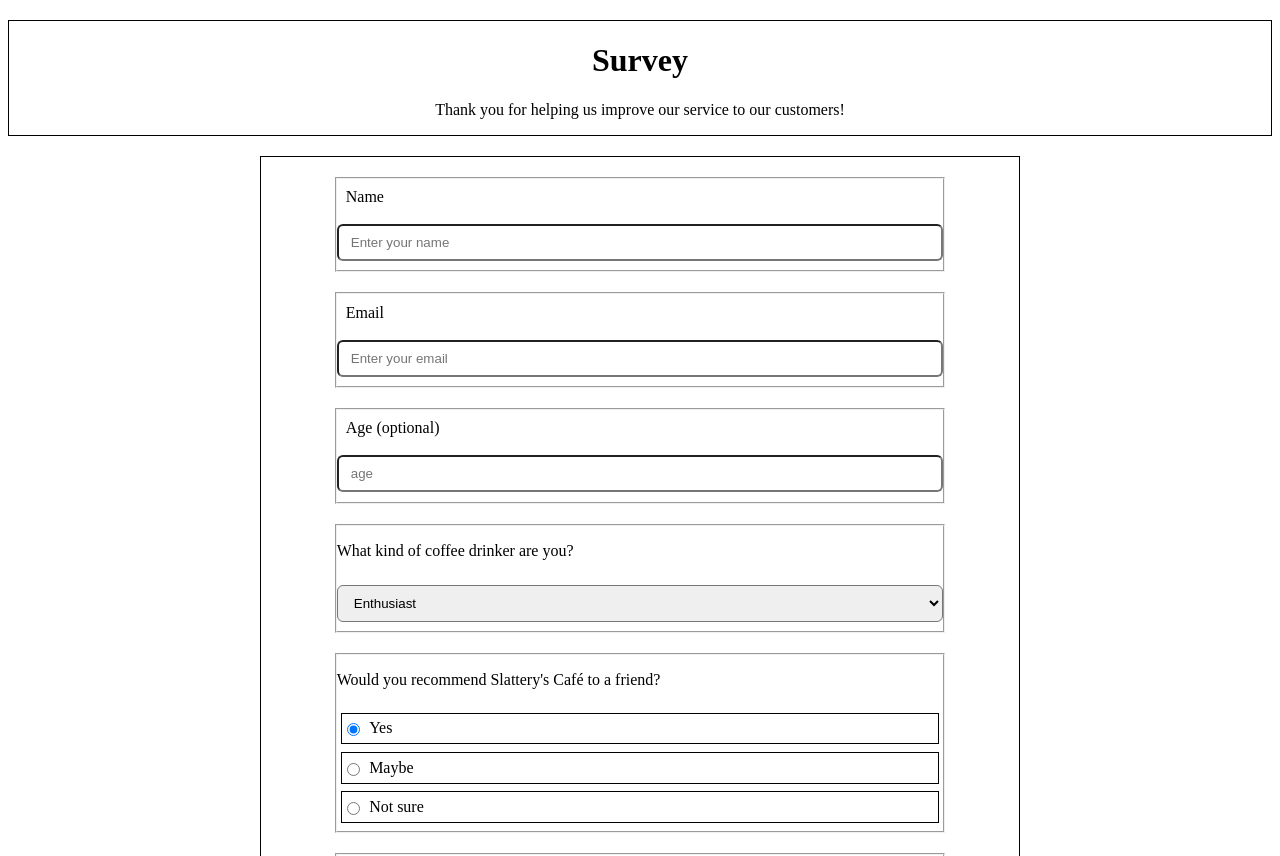
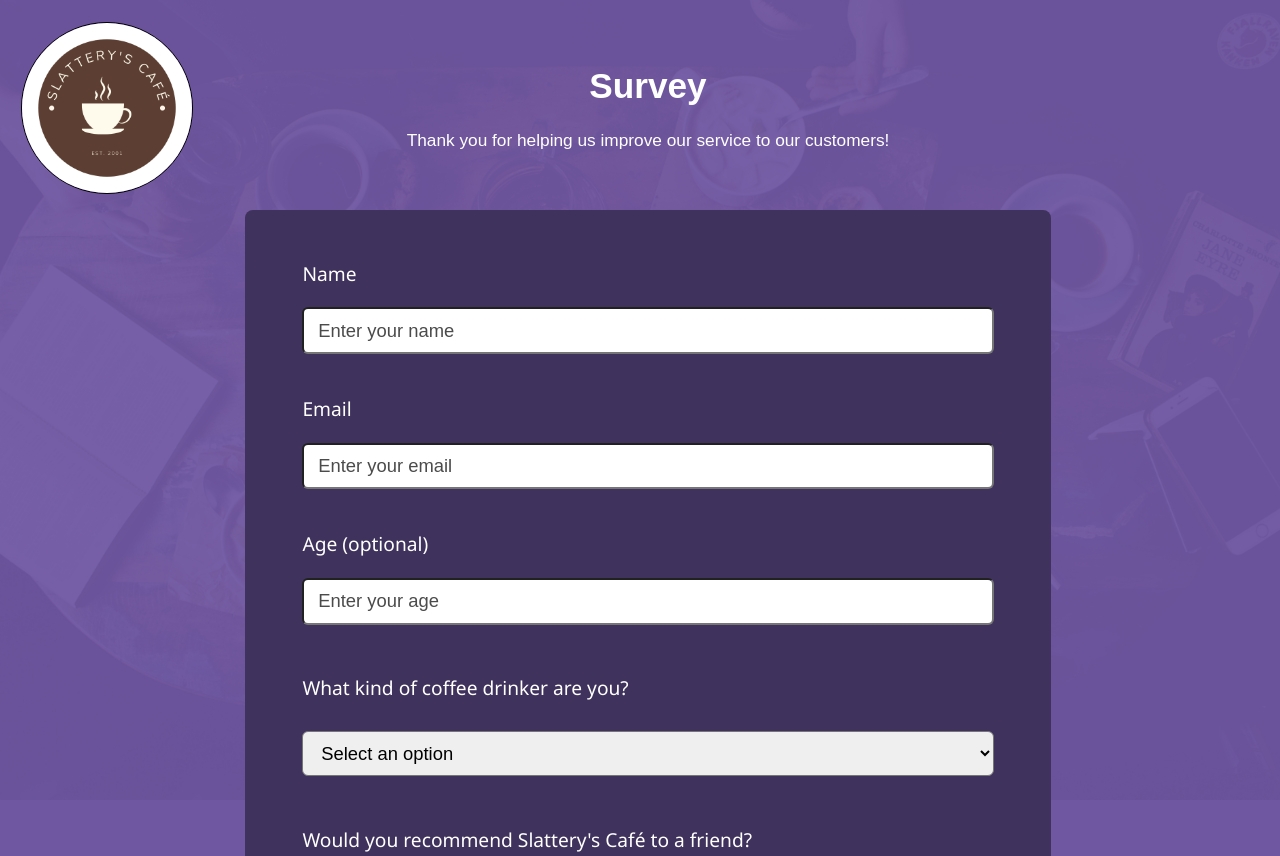
Before and after one commit to CoderDez/SurveyForm, a plain HTML site: page index.html in a window 1280 px wide. Shown: the top 856 px of the page. Drawn offline with Linux system fonts and the light colour scheme.

Commit message:
CSS finished
includes more minor changes to html

```diff
--- a/index.html
+++ b/index.html
@@ -8,7 +8,7 @@
     </head>
     <body>
         <header>
-            <!--img id="logo" alt="Slattery's Café Logo" src="images/logo.png"/>-->
+            <img id="logo" alt="Slattery's Café Logo" src="images/logo.png"/>
             <h1 id="title">Survey</h1>
             <p id="description">Thank you for helping us improve our service to our customers!</p>
         </header>
@@ -27,12 +27,13 @@
                 <!-- age -->
                 <fieldset>
                     <label id="age-label" for="age">Age (optional)</label>
-                    <input id="age" type="number" name="age" min="16" max="120" placeholder="age"/>
+                    <input id="age" type="number" name="age" min="16" max="120" placeholder="Enter your age"/>
                 </fieldset>
                 <!-- coffee drinker type -->
                 <fieldset>
                     <p class="question">What kind of coffee drinker are you?</p>
                     <select id="dropdown" name="coffee_drinker_type">
+                        <option selected disabled>Select an option</option>
                         <option value="Enthusiast">Enthusiast</option>
                         <option value="lover">Lover</option>
                         <option value="habitual">Habitual</option>
@@ -43,7 +44,7 @@
                 <!-- recommendation -->
                 <fieldset>
                     <p class="question">Would you recommend Slattery's Café to a friend?</p>
-                    <div class="radio-buttons">
+                    <div class="radio-buttons-container">
                         <div class="radio-button">
                             <input id="yes" type="radio" name="recommend" checked/>
                             <label for="yes">Yes</label>
@@ -79,6 +80,10 @@
                             <label for="espresso">Espresso</label>
                         </div>
                         <div class="coffee-type">
+                            <input id="flat_white" type="checkbox" name="enjoyed_coffees" value="flat_white"/>
+                            <label for="flat_white">Flat White</label>
+                        </div>
+                        <div class="coffee-type">
                             <input id="iced_coffee" type="checkbox" name="enjoyed_coffees" value="iced_coffee"/>
                             <label for="iced_cofeee">Iced Coffee</label>
                         </div>
@@ -87,17 +92,13 @@
                             <label for="mocha">Mocha</label>
                         </div>
                         <div class="coffee-type">
-                            <input id="flat_white" type="checkbox" name="enjoyed_coffees" value="flat_white"/>
-                            <label for="flat_white">Lattè</label>
-                        </div>
-                        <div class="coffee-type">
                             <input id="frappe" type="checkbox" name="enjoyed_coffees" value="frappe"/>
                             <label for="frappe">Frappè</label>
                         </div>
                     </div>
                 </fieldset>
                 <fieldset>
-                    <p class="question">What do you like the most about Slattery's Café</p>
+                    <p class="question">What do you like the most about Slattery's Café?</p>
                     <textarea id="feedback"  name="feedback" rows="6" placeholder="We'd love to hear your feedback..."></textarea>
                 </fieldset>
                 <button id="submit" class="btn-submit" type="submit">Submit</button>
--- a/styles.css
+++ b/styles.css
@@ -1,12 +1,49 @@
 :root {
+    --logo-brown: #5c3f32;
+    --split-comp-blue: #3F325C;
+    --split-comp-blue-lighter: hsl(259, 30%, 49%);
+    --split-comp-green: hsl(139, 30%, 42%);
+}
 
+body {
+    background-color: var(--split-comp-blue-lighter);
+    width: 100vw;
+    height: 100vh;
+    overflow-x: hidden;
+}
+
+/* background image */
+body::before {
+    content: '';
+    background: url("images/background.jpg") no-repeat 50% 50%;
+    background-size: cover;
+    position: fixed;
+    display: block;
+    opacity: 5%;
+    top:0;
+    bottom:0;
+    right:0;
+    left:0;
+    height: 100%;
+    z-index: -1;
 }
 
 /* page header */
 header {
     position: relative;
     text-align: center;
-    border: .1em solid black;
+    padding: 1.75% 0;
+}
+
+#logo {
+    width: auto;
+    max-height: 100%;
+    margin: auto;
+    position: absolute;
+    top: 1%;
+    left: 1%;
+    border: .1em groove black;
+    border-radius: 50%;
 }
 
 header, form {
@@ -17,19 +54,27 @@ header, form {
 form {
     width: 60%;
     height: auto;
-    border: 1px solid black;
+    border-style: .1em groove black;
+    border-radius: 8px;
+    background-color: var(--split-comp-blue);
+    padding: 1.5%;
 }
 
 fieldset {
     padding: 0;
-    width: 80%;
+    width: 90%;
     margin: 2.5vh auto;
     display: flex;
     flex-direction: column;
+    border: none;
 }
 
 #name-label, #email-label, #age-label {
-    margin: 1.5%
+    margin: 1.5% 0;
+}
+
+h1, label, p, .btn-submit {
+    color: white;
 }
 
 #name, #email, #age, #dropdown, #feedback {
@@ -41,12 +86,15 @@ fieldset {
     max-width: 100%;
 }
 
+.radio-buttons-container, .coffee-types-container {
+    margin-left: 1.5%;
+}
+
 .radio-button, .coffee-type {
     display: flex;
     flex-direction: row;
     align-items: center;
     margin: 1.25% .75%;
-    border: 1px solid black;
 }
 
 .radio-button *, .coffee-type * {
@@ -61,6 +109,65 @@ fieldset {
 .btn-submit {
     border-radius: 6px;
     display: block;
-    margin: 2% auto;
-    width: 80%;
+    margin: 2.5% auto;
+    padding: 1.5%;
+    width: 90%;
+    background-color: var(--split-comp-green);
+    border: .1em groove black;
 }
+
+.btn-submit:hover {
+    transform: scale(1.005);
+    transition: .2s;
+    cursor: pointer;
+    --split-comp-green: hsl(139, 30%, 49%);
+    background-color: var(--split-comp-green);
+}
+
+/* font details */
+h1 {
+    font-family: Arial, Helvetica, sans-serif;
+    font-size: 2.2rem;
+}
+
+#description {
+    font-family: sans-serif, serif;
+    font-size: 1.08rem;
+}
+
+#name-label, #email-label, #age-label,
+.question,.btn-submit {
+    font-family: 'Segoe UI', Tahoma, Geneva, Verdana, sans-serif;
+    font-weight: 550;
+    font-size: 1.2rem;
+}
+
+label, input, #dropdown, textarea {
+    font-family: sans-serif, serif;
+    font-size: 1.15rem;
+}
+
+#name, #email, #age {
+    color: rgb(75, 75, 75);
+}
+
+/* override placeholder style */
+::placeholder { /* Chrome, Firefox, Opera, Safari 10.1+ */
+    color: rgb(75, 75, 75);
+    opacity: 1; /* Firefox */
+  }
+
+  :-ms-input-placeholder { /* Internet Explorer 10-11 */
+    color: rgb(75, 75, 75);
+  }
+
+  ::-ms-input-placeholder { /* Microsoft Edge */
+    color: rgb(75, 75, 75);
+  }
+
+/* override focus outline */
+input:focus,
+select:focus,
+textarea:focus {
+    outline: none;
+}
```
Also changed, not shown: images/background.jpg (added).
